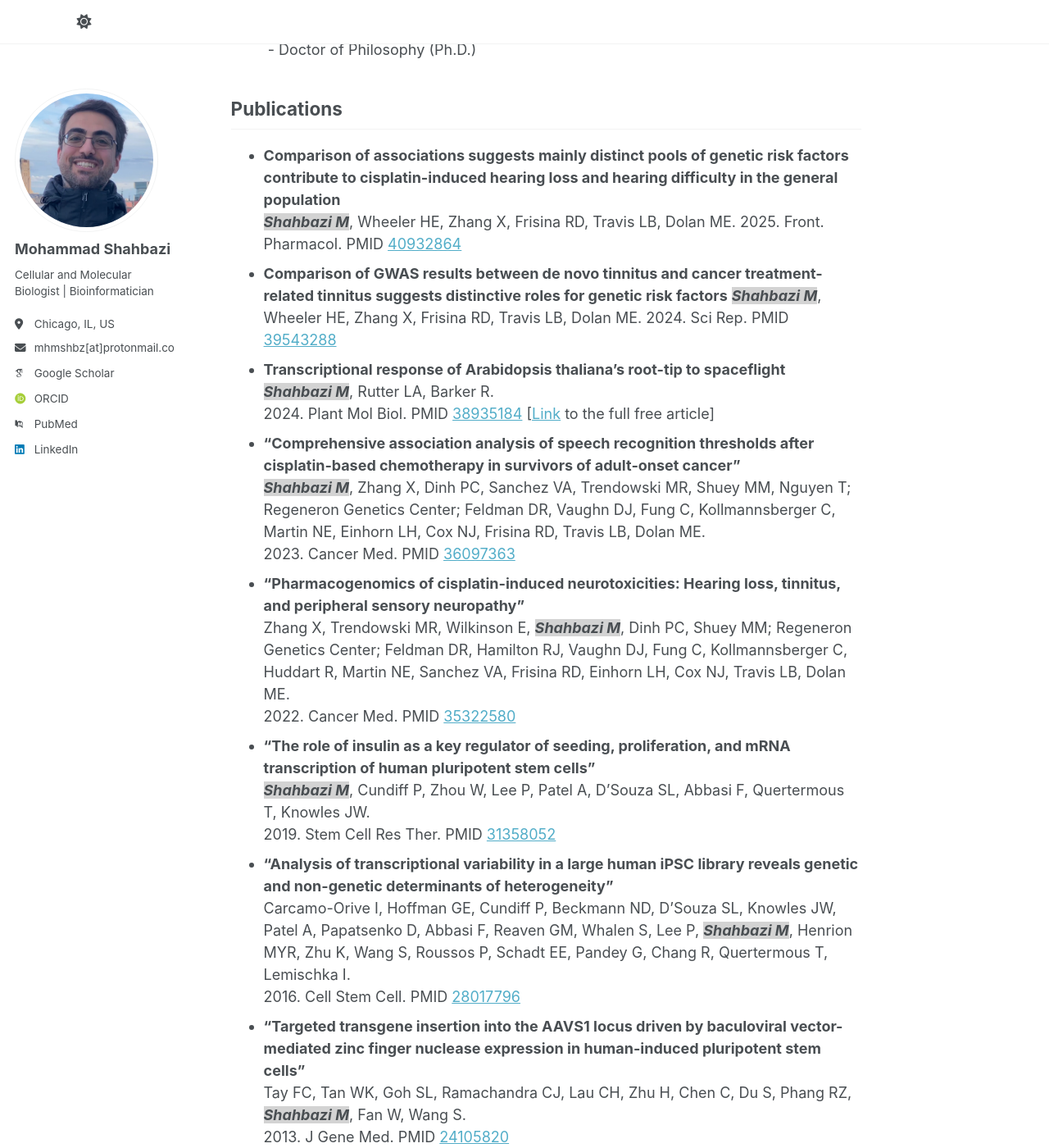
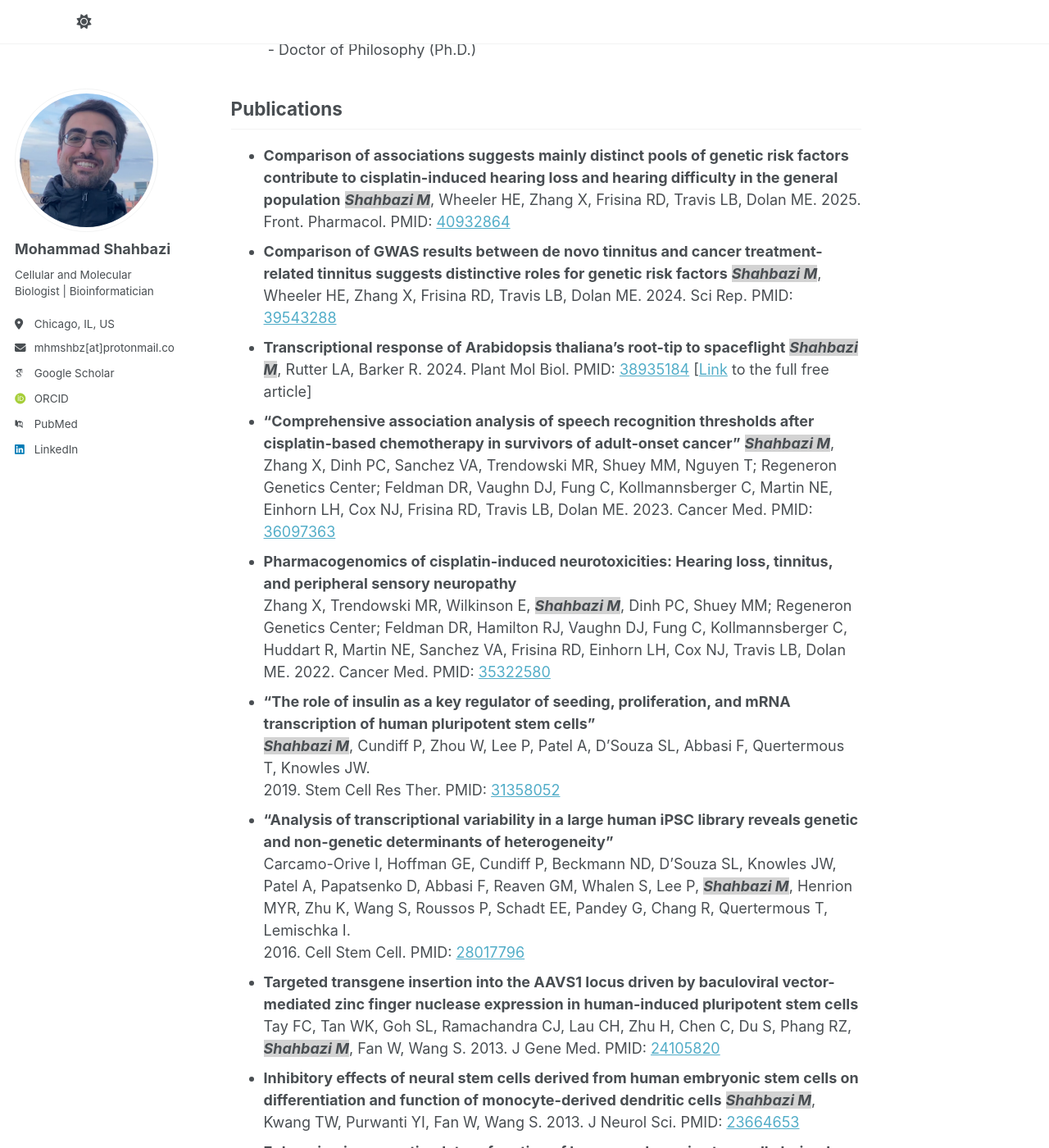
Before and after one commit to shahbazi-m/shahbazi-m.github.io, a Jekyll site: the page built from _pages/about.md, in a window 1280 px wide and 1400 px high, scrolled down 798 px. Shown: the whole window at 82% size. Built offline with Jekyll 4.4.1, drawn with Linux system fonts in a browser that asks for light colours; some web fonts are replaced; a script that is not in the unit is left out; some of the changed text lies outside the part shown.

Commit message:
Update about.md

```diff
--- a/_pages/about.md
+++ b/_pages/about.md
@@ -28,55 +28,55 @@ Publications
 ------
 - <strong>Comparison of associations suggests mainly distinct pools of genetic risk factors contribute to cisplatin-induced hearing loss and hearing difficulty in the general population</strong>
 <em><strong><span style="background-color: lightgray;">Shahbazi M</span></strong></em>, Wheeler HE, Zhang X, Frisina RD, Travis LB, Dolan ME.
-2025\. Front. Pharmacol. PMID [40932864](https://pubmed.ncbi.nlm.nih.gov/40932864)
+2025\. Front. Pharmacol. PMID: [40932864](https://pubmed.ncbi.nlm.nih.gov/40932864)
 
 - <strong>Comparison of GWAS results between de novo tinnitus and cancer treatment-related tinnitus suggests distinctive roles for genetic risk factors</strong>
 <em><strong><span style="background-color: lightgray;">Shahbazi M</span></strong></em>, Wheeler HE, Zhang X, Frisina RD, Travis LB, Dolan ME.
-2024\. Sci Rep. PMID [39543288](https://pubmed.ncbi.nlm.nih.gov/39543288)
+2024\. Sci Rep. PMID: [39543288](https://pubmed.ncbi.nlm.nih.gov/39543288)
 
 - <strong>Transcriptional response of Arabidopsis thaliana’s root-tip to spaceflight</strong>
 <em><strong><span style="background-color: lightgray;">Shahbazi M</span></strong></em>, Rutter LA, Barker R.
-2024\. Plant Mol Biol. PMID [38935184](https://pubmed.ncbi.nlm.nih.gov/38935184) [[Link](https://rdcu.be/dL8dl) to the full free article]
+2024\. Plant Mol Biol. PMID: [38935184](https://pubmed.ncbi.nlm.nih.gov/38935184) [[Link](https://rdcu.be/dL8dl) to the full free article]
 
 - <strong>“Comprehensive association analysis of speech recognition thresholds after cisplatin‐based chemotherapy in survivors of adult‐onset cancer”</strong>
 <em><strong><span style="background-color: lightgray;">Shahbazi M</span></strong></em>, Zhang X, Dinh PC, Sanchez VA, Trendowski MR, Shuey MM, Nguyen T; Regeneron Genetics Center; Feldman DR, Vaughn DJ, Fung C, Kollmannsberger C, Martin NE, Einhorn LH, Cox NJ, Frisina RD, Travis LB, Dolan ME.
-2023\. Cancer Med. PMID [36097363](https://pubmed.ncbi.nlm.nih.gov/36097363)
+2023\. Cancer Med. PMID: [36097363](https://pubmed.ncbi.nlm.nih.gov/36097363)
 
-- <strong>“Pharmacogenomics of cisplatin-induced neurotoxicities: Hearing loss, tinnitus, and peripheral sensory neuropathy”</strong>
+- <strong>Pharmacogenomics of cisplatin-induced neurotoxicities: Hearing loss, tinnitus, and peripheral sensory neuropathy</strong>
 Zhang X, Trendowski MR, Wilkinson E, <em><strong><span style="background-color: lightgray;">Shahbazi M</span></strong></em>, Dinh PC, Shuey MM; Regeneron Genetics Center; Feldman DR, Hamilton RJ, Vaughn DJ, Fung C, Kollmannsberger C, Huddart R, Martin NE, Sanchez VA, Frisina RD, Einhorn LH, Cox NJ, Travis LB, Dolan ME.
-2022\. Cancer Med. PMID [35322580](https://pubmed.ncbi.nlm.nih.gov/35322580)
+2022\. Cancer Med. PMID: [35322580](https://pubmed.ncbi.nlm.nih.gov/35322580)
 
 - <strong>“The role of insulin as a key regulator of seeding, proliferation, and mRNA transcription of human pluripotent stem cells”</strong>
 <em><strong><span style="background-color: lightgray;">Shahbazi M</span></strong></em>, Cundiff P, Zhou W, Lee P, Patel A, D’Souza SL, Abbasi F, Quertermous T, Knowles JW.
-2019\. Stem Cell Res Ther. PMID [31358052](https://pubmed.ncbi.nlm.nih.gov/31358052)
+2019\. Stem Cell Res Ther. PMID: [31358052](https://pubmed.ncbi.nlm.nih.gov/31358052)
 
 - <strong>“Analysis of transcriptional variability in a large human iPSC library reveals genetic and non-genetic determinants of heterogeneity”</strong>
 Carcamo-Orive I, Hoffman GE, Cundiff P, Beckmann ND, D’Souza SL, Knowles JW, Patel A, Papatsenko D, Abbasi F, Reaven GM, Whalen S, Lee P, <em><strong><span style="background-color: lightgray;">Shahbazi M</span></strong></em>, Henrion MYR, Zhu K, Wang S, Roussos P, Schadt EE, Pandey G, Chang R, Quertermous T, Lemischka I.
-2016\. Cell Stem Cell. PMID [28017796](https://pubmed.ncbi.nlm.nih.gov/28017796)
+2016\. Cell Stem Cell. PMID: [28017796](https://pubmed.ncbi.nlm.nih.gov/28017796)
 
-- <strong>“Targeted transgene insertion into the AAVS1 locus driven by baculoviral vector-mediated zinc finger nuclease expression in human-induced pluripotent stem cells”</strong>
+- <strong>Targeted transgene insertion into the AAVS1 locus driven by baculoviral vector-mediated zinc finger nuclease expression in human-induced pluripotent stem cells</strong>
 Tay FC, Tan WK, Goh SL, Ramachandra CJ, Lau CH, Zhu H, Chen C, Du S, Phang RZ, <em><strong><span style="background-color: lightgray;">Shahbazi M</span></strong></em>, Fan W, Wang S.
-2013\. J Gene Med. PMID [24105820](https://pubmed.ncbi.nlm.nih.gov/24105820)
+2013\. J Gene Med. PMID: [24105820](https://pubmed.ncbi.nlm.nih.gov/24105820)
 
 - <strong>Inhibitory effects of neural stem cells derived from human embryonic stem cells on differentiation and function of monocyte-derived dendritic cells</strong>
 <em><strong><span style="background-color: lightgray;">Shahbazi M</span></strong></em>, Kwang TW, Purwanti YI, Fan W, Wang S.
-2013\. J Neurol Sci. PMID [23664653](https://pubmed.ncbi.nlm.nih.gov/23664653)
+2013\. J Neurol Sci. PMID: [23664653](https://pubmed.ncbi.nlm.nih.gov/23664653)
 
 - <strong>Enhancing immunostimulatory function of human embryonic stem cell-derived dendritic cells by CD1d overexpression</strong>
 Zeng J, <em><strong><span style="background-color: lightgray;">Shahbazi M</span></strong></em>, Wu C, Toh HC, Wang S.
-2012\. J Immunol. PMID [22407918](https://pubmed.ncbi.nlm.nih.gov/22407918)
+2012\. J Immunol. PMID: [22407918](https://pubmed.ncbi.nlm.nih.gov/22407918)
 
 - <strong>Efficient recombinase-mediated cassette exchange at the AAVS1 locus in human embryonic stem cells using baculoviral vectors</strong>
 Ramachandra CJ, <em><strong><span style="background-color: lightgray;">Shahbazi M</span></strong></em>, Kwang TW, Choudhury Y, Bak XY, Yang J, Wang S.
-2011\. Nucleic Acids Res. PMID [21685448](https://pubmed.ncbi.nlm.nih.gov/21685448)
+2011\. Nucleic Acids Res. PMID: [21685448](https://pubmed.ncbi.nlm.nih.gov/21685448)
 
 Other contributions
 ------
-- <strong>“OSDR Chats with Dr Shahbazi on Arabidopsis Root Tips”</strong>
+- <strong>OSDR Chats with Dr Shahbazi on Arabidopsis Root Tips</strong>
 2024\. [[Link](https://youtu.be/Xu91Cgnnc9A) to the interview]
 
-- <strong>“Sensory transcriptomics: Transcriptomics as versatile on-site sensors during spaceflight, Moon, and Mars missions”</strong>
+- <strong>Sensory transcriptomics: Transcriptomics as versatile on-site sensors during spaceflight, Moon, and Mars missions</strong>
 <em><strong><span style="background-color: lightgray;">Shahbazi M</span></strong></em>, Barker R, Beheshti A, Sanders LM, Rutter LA. 2022. BPS Decadal Survey. [[Link](https://www.researchgate.net/publication/375072024_Sensory_Transcriptomics_Transcriptomics_as_Versatile_On-site_Sensors_During_Spaceflight_Moon_and_Mars_Missions) to the white paper]
 
-- <strong>“Novel role of NANOG in smooth muscle cell phenotypic modulation during aortic dissections”</strong>
-<em><strong><span style="background-color: lightgray;">Shahbazi M</span></strong></em>, Fischbein M. 2017. J Thorac Cardiovasc Surg. PMID [28826598](https://pubmed.ncbi.nlm.nih.gov/28826598) [Editorial]
+- <strong>Novel role of NANOG in smooth muscle cell phenotypic modulation during aortic dissections</strong>
+<em><strong><span style="background-color: lightgray;">Shahbazi M</span></strong></em>, Fischbein M. 2017. J Thorac Cardiovasc Surg. PMID: [28826598](https://pubmed.ncbi.nlm.nih.gov/28826598) [Editorial]
```
